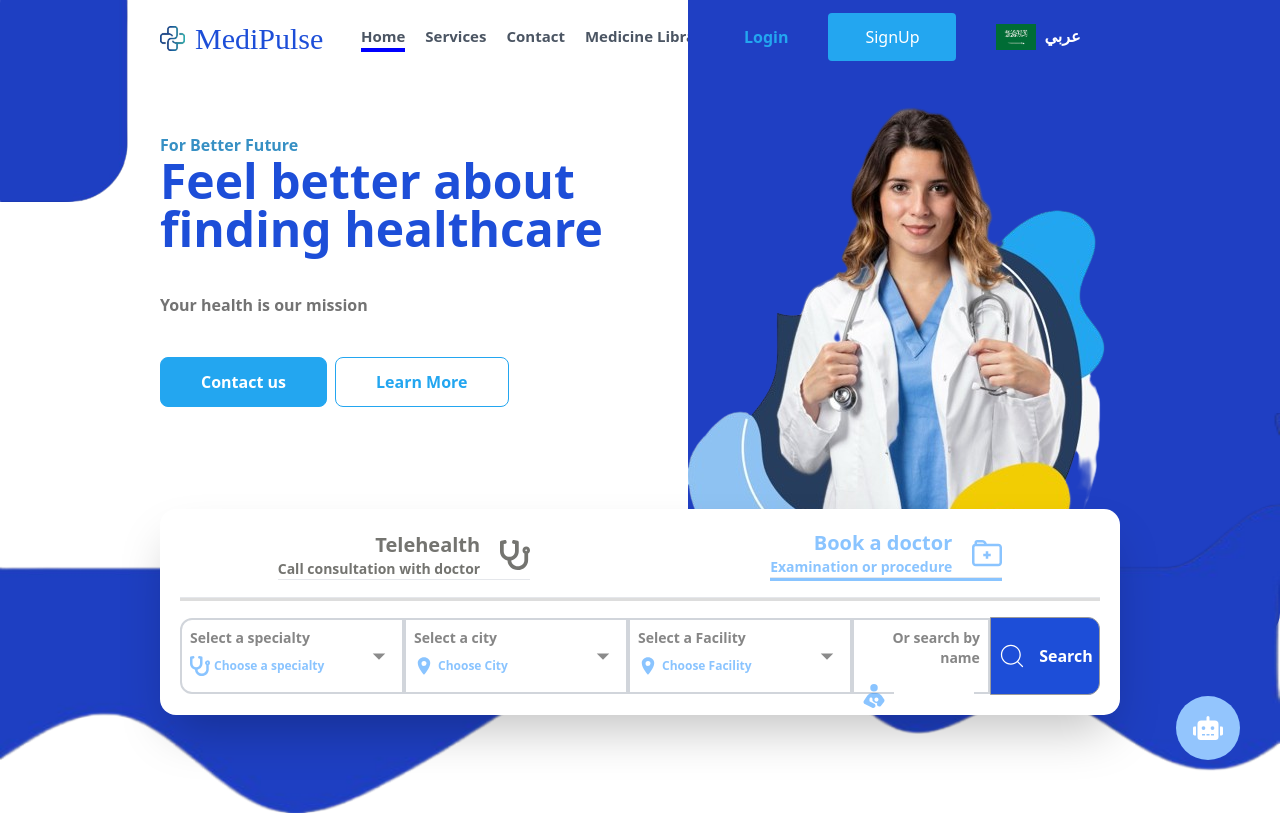
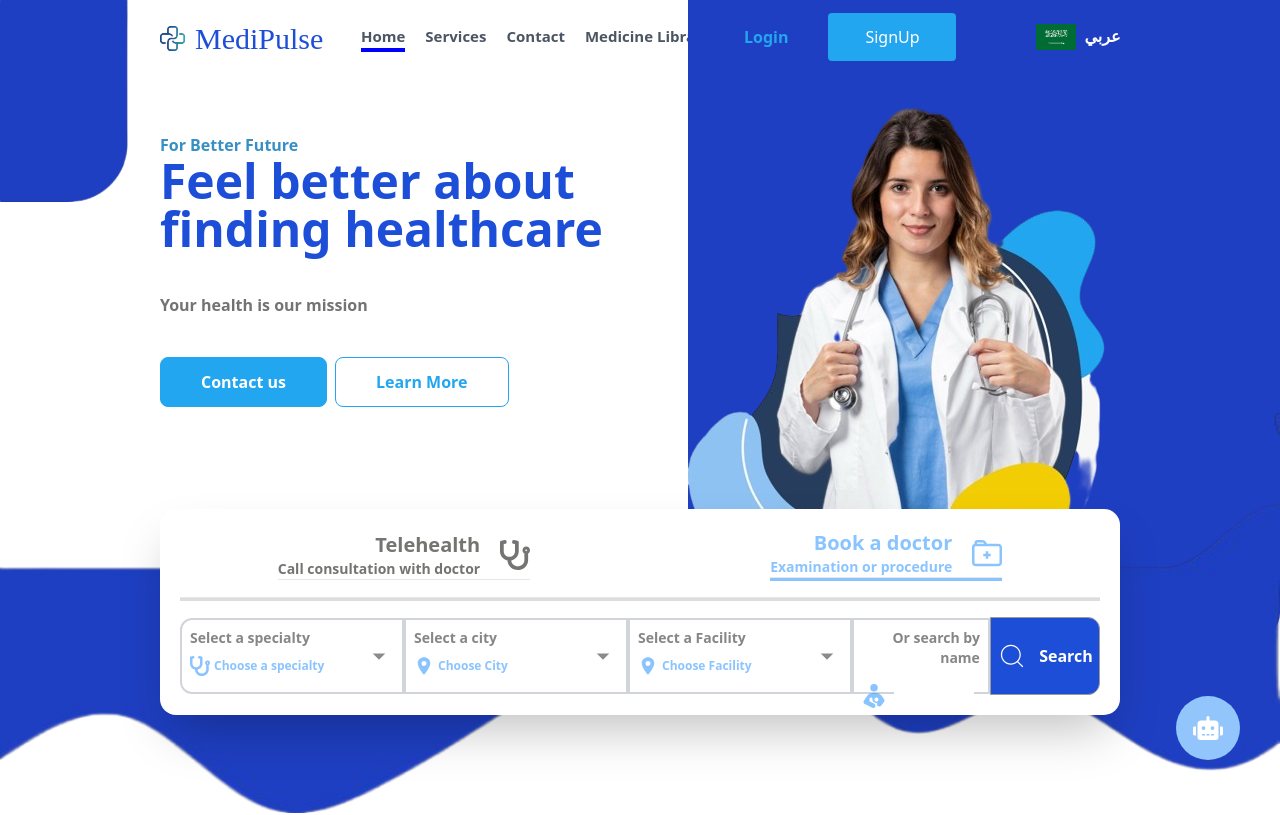
Before and after one commit to moshaosama/Graduation_Project, a React (Vite) app: page / in a window 1280 px wide. Shown: the top 815 px of the page. Built offline with nearby package versions, Linux system fonts and the light colour scheme; no server answers.

Commit message:
Refactor NavbarDetails component

```diff
--- a/src/Components/Navbar/NavbarDetails/NavbarDetails.tsx
+++ b/src/Components/Navbar/NavbarDetails/NavbarDetails.tsx
@@ -3,9 +3,10 @@ import { ChangeTextByLanguage } from "../../../Language/Language";
 import useConvertLanguage from "../../../Hooks/useConvertLanguage";
 import ImageRender from "../../ImageRender";
 import { IoMdArrowDropdown } from "react-icons/io";
-import { Link } from "react-router";
+import { Link, useLocation } from "react-router";
 import DashBoardUser from "../../DashboardUser/DashBoardUser";
 import { User } from "../../../Types/Navbar";
+import clsx from "clsx";
 
 const NavbarDetails = memo(({ textColor }: { textColor: string }) => {
   const Token = window.localStorage.getItem("Token");
@@ -13,6 +14,7 @@ const NavbarDetails = memo(({ textColor }: { textColor: string }) => {
     () => JSON.parse(window.localStorage.getItem("User")!),
     []
   );
+  const { pathname } = useLocation();
   const [, startTransition] = useTransition();
   const [ActiveDashboard, setActiveDashboard] = useState(false);
   const handleClickUser = () => {
@@ -43,7 +45,12 @@ const NavbarDetails = memo(({ textColor }: { textColor: string }) => {
   const { toggleLanguage } = useConvertLanguage();
   return (
     <>
-      <div className="flex gap-10  max-sm:hidden">
+      <div
+        className={clsx(
+          "flex gap-10 max-2xl:gap-20 max-sm:hidden",
+          pathname === "/" ? "" : "max-2xl:-mx-[27pc] max-2xl:w-fit"
+        )}
+      >
         {Token ? (
           <div className="relative ">
             <button
```
